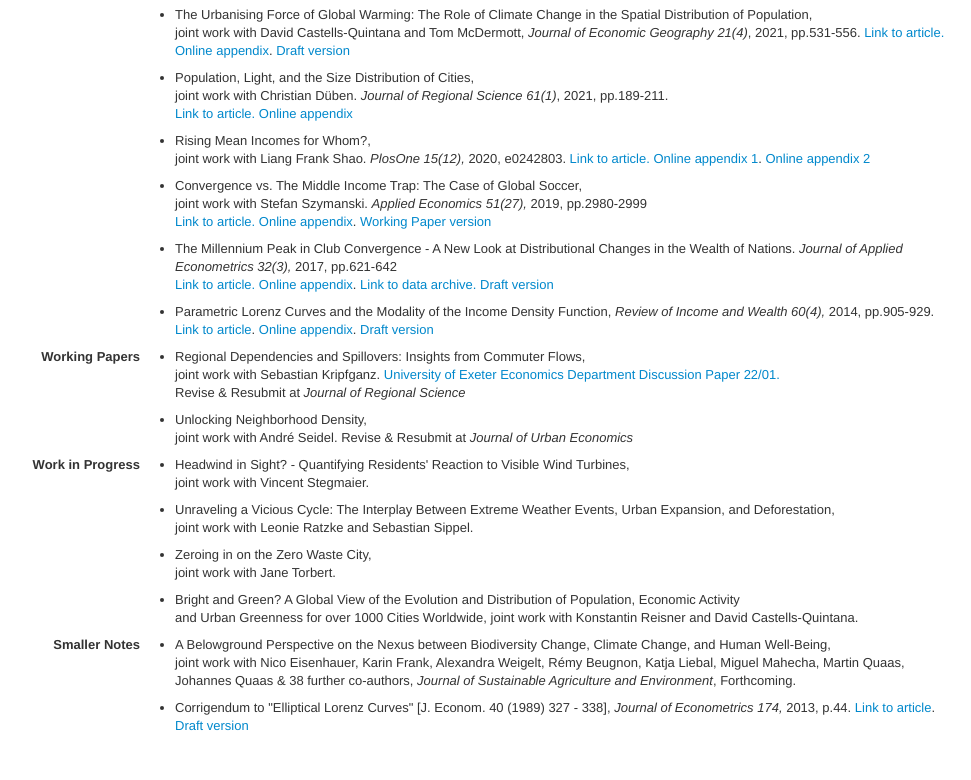
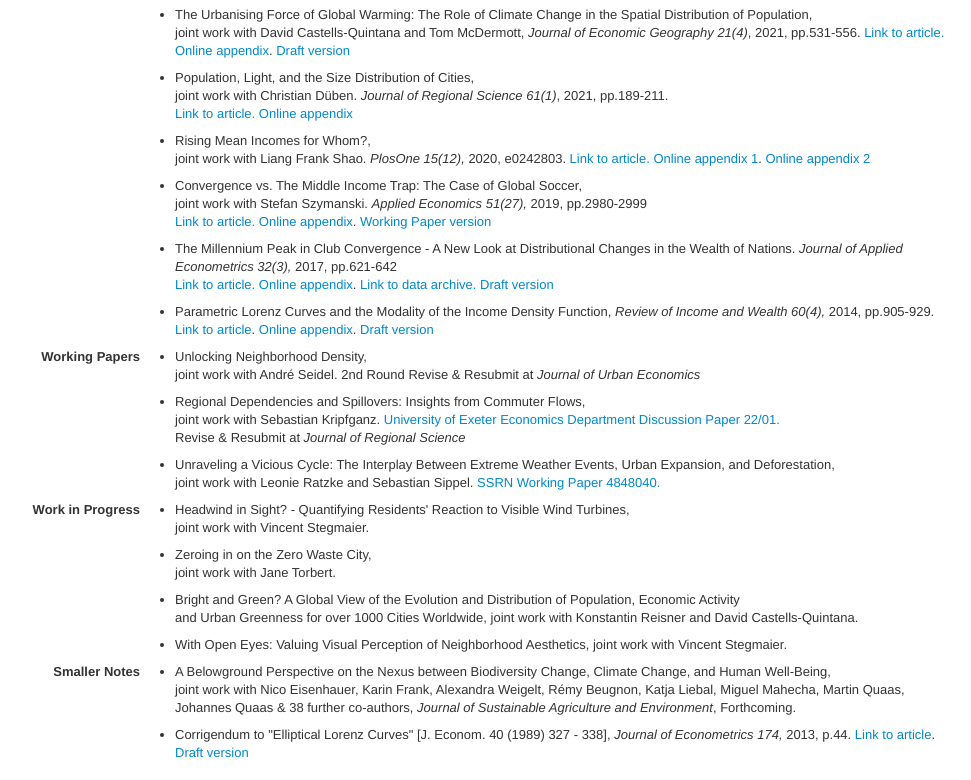
Before and after one commit to melaniekrause/melaniekrause.github.io, a plain HTML site: page research.html in a window 1280 px wide. Shown: the part 330-1110 px from the top of the page, without its empty margins (150-1121 px from the left). Before the commit the page ends 1083 px from the top, so only its background shows below. Drawn offline with Linux system fonts and the light colour scheme.

Commit message:
SSRN Working Paper and new CV

```diff
--- a/research.html
+++ b/research.html
@@ -50,15 +50,16 @@
                        <a href="http://onlinelibrary.wiley.com/doi/10.1002/jae.2542/full">Link to article. <a href="assets/pdf/MillenniumPeak_OnlineAppendix.pdf">Online appendix</a>. <a href="http://qed.econ.queensu.ca/jae/datasets/krause001/">Link to data archive. <a href="assets/pdf/MillenniumPeak_2015_Draft.pdf">Draft version</a> </li></ul></dd>
                    <dd><ul><li> Parametric Lorenz Curves and the Modality of the Income Density Function, <i>Review of Income and Wealth 60(4),</i> 2014, pp.905-929. <a href="http://onlinelibrary.wiley.com/doi/10.1111/roiw.12047/abstract">Link to article</a>. <a href="assets/pdf/LorenzDensityModality_App.pdf">Online appendix</a>. <a href="assets/pdf/LorenzDensityModality_Draft.pdf">Draft version</a></li></ul></dd>
                    <dt>Working Papers</dt>
+                        <dd><ul><li> Unlocking Neighborhood Density,  <br/> joint work with André Seidel. 2nd Round Revise & Resubmit at <i>Journal of Urban Economics </i> </li></ul></dd>
                         <dd><ul><li> Regional Dependencies and Spillovers: Insights from Commuter Flows,  <br/> joint work with Sebastian Kripfganz. <a href="assets/pdf/Commuting_WP.pdf">University of Exeter Economics Department Discussion Paper 22/01.</a> <br/> Revise & Resubmit at <i>Journal of Regional Science</i> </li></ul></dd>
-                        <dd><ul><li> Unlocking Neighborhood Density,  <br/> joint work with André Seidel. Revise & Resubmit at <i>Journal of Urban Economics </i> </li></ul></dd>
+                        <dd><ul><li> Unraveling a Vicious Cycle: The Interplay Between Extreme Weather Events, Urban Expansion, and Deforestation, <br/>
+                            joint work with Leonie Ratzke and Sebastian Sippel. <a href="assets/pdf/ViciousCycle_WP.pdf">SSRN Working Paper 4848040.</a> </li></ul></dd>
                         <dt>Work in Progress</dt>
                         <dd><ul><li> Headwind in Sight? - Quantifying Residents' Reaction to Visible Wind Turbines, <br/> joint work with Vincent Stegmaier.  </li></ul></dd>
-                        <dd><ul><li> Unraveling a Vicious Cycle: The Interplay Between Extreme Weather Events, Urban Expansion, and Deforestation, <br/>
-                            joint work with Leonie Ratzke and Sebastian Sippel. </li></ul></dd>
                         <dd><ul><li> Zeroing in on the Zero Waste City, <br/> joint work with Jane Torbert.  </li></ul></dd>
                         <dd><ul><li> Bright and Green? A Global View of the Evolution and Distribution of Population, Economic Activity  <br/>
                             and Urban Greenness for over 1000 Cities Worldwide,  joint work with Konstantin Reisner and David Castells-Quintana.  </li></ul></dd>
+                         <dd><ul><li> With Open Eyes: Valuing Visual Perception of Neighborhood Aesthetics, joint work with Vincent Stegmaier.  </li></ul></dd>
 
                         <dt>Smaller Notes</dt>
                         <dd><ul><li>A Belowground Perspective on the Nexus between Biodiversity Change, Climate Change, and Human Well-Being,  <br/>
```
Also changed, not shown: 1 other file.
